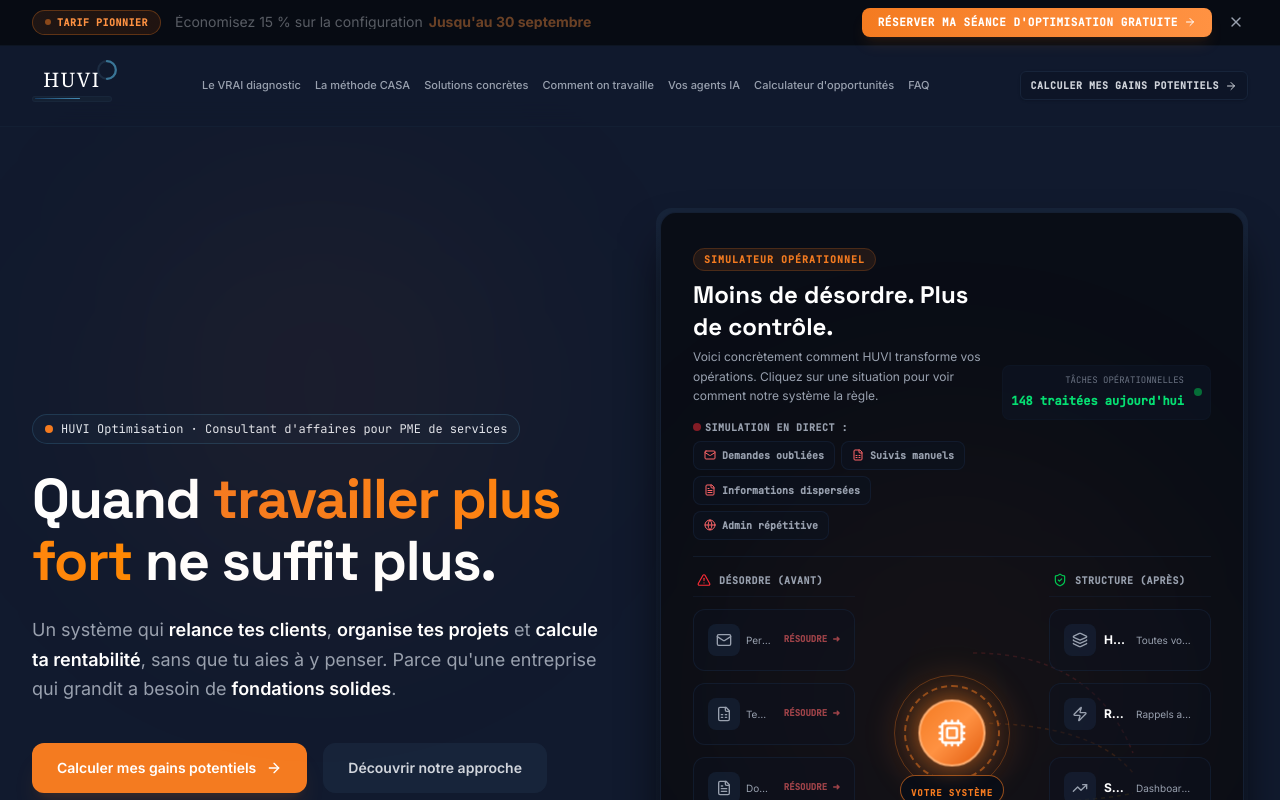
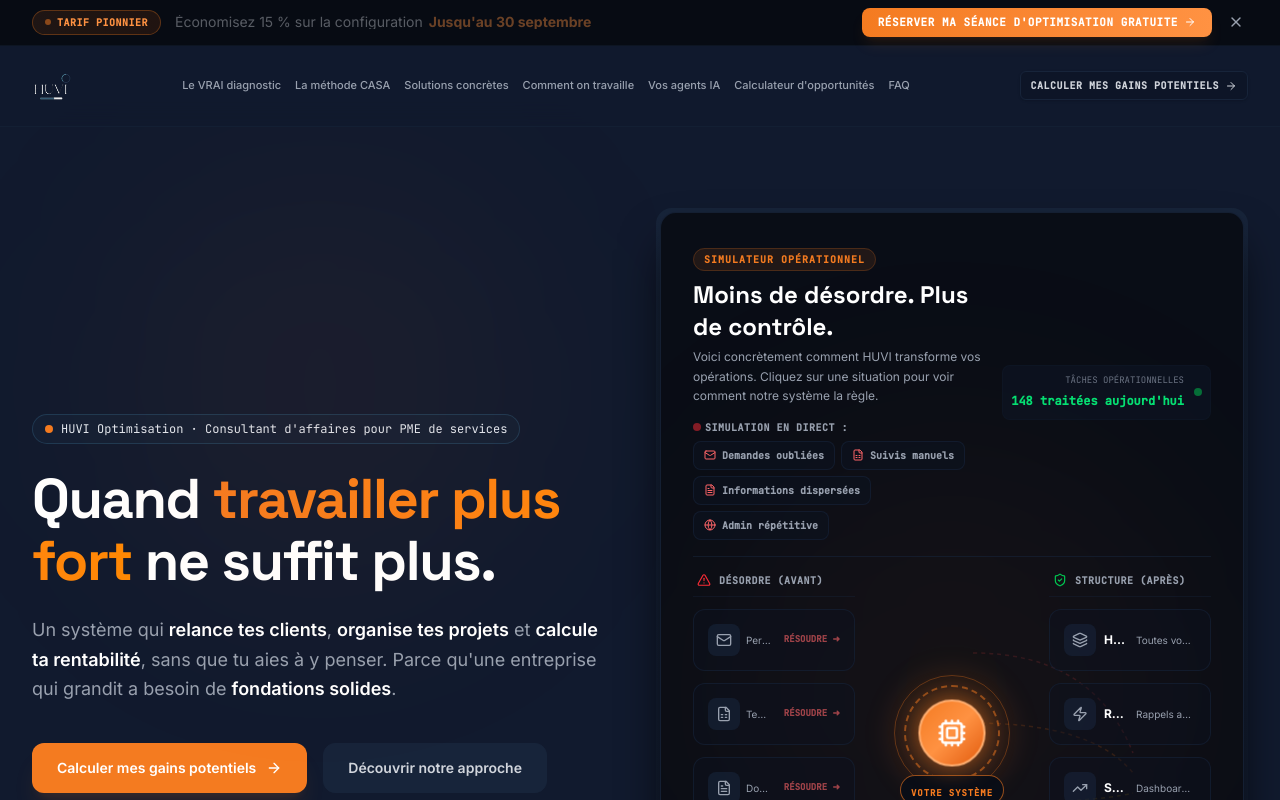
Before and after one commit to HUVIassistance/huvioptimisation.com, a React (Vite) app: page / in a window 1280 px wide. Shown: the top 800 px of the page. Built offline with nearby package versions, Linux system fonts and the light colour scheme.

Commit message:
fix: replace fake CSS logo with real HUVI logo site-wide + shrink /calendrier header

```diff
--- a/public/calendrier/index.html
+++ b/public/calendrier/index.html
@@ -37,7 +37,7 @@
     /* Header */
     .header {
       text-align: center;
-      padding: 20px 24px 12px;
+      padding: 10px 24px 6px;
       flex-shrink: 0;
       width: 100%;
       max-width: 600px;
@@ -52,11 +52,11 @@
       user-select: none;
     }
     .logo-img {
-      height: 50px;
+      height: 32px;
       width: auto;
     }
     @media (min-width: 640px) {
-      .logo-img { height: 60px; }
+      .logo-img { height: 40px; }
     }
 
     /* Calendar */
--- a/src/components/Logo.tsx
+++ b/src/components/Logo.tsx
@@ -6,69 +6,20 @@
   showProgressBar?: boolean;
 }
 
-export default function Logo({ className = "", size = 'md', showProgressBar = true }: LogoProps) {
-  const textSizeClass = {
-    sm: 'text-xl tracking-[0.08em]',
-    md: 'text-2xl sm:text-3xl tracking-[0.1em]',
-    lg: 'text-4xl sm:text-5xl tracking-[0.12em]'
-  }[size];
-
-  const circleSizeClass = {
-    sm: 'w-5 h-5 -top-2.5 -right-4',
-    md: 'w-7 h-7 -top-3.5 -right-6',
-    lg: 'w-10 h-10 -top-5 -right-9'
-  }[size];
-
-  const barWidthClass = {
-    sm: 'w-20 h-1.5 mt-1.5',
-    md: 'w-28 h-2.5 mt-2.5',
-    lg: 'w-40 h-3.5 mt-3.5'
+export default function Logo({ className = "", size = 'md', showProgressBar: _showProgressBar = true }: LogoProps) {
+  const sizeClass = {
+    sm: 'h-8 w-auto',
+    md: 'h-14 w-auto',
+    lg: 'h-24 w-auto'
   }[size];
 
   return (
     <div className={`flex flex-col items-center justify-center select-none ${className}`} id="huvi-logo-container">
-      {/* Upper part: HUVI wordmark + Circular Status Ring */}
-      <div className="relative flex items-center justify-center">
-        <span
-          className={`text-white font-normal leading-none ${textSizeClass}`}
-          style={{ fontFamily: 'Georgia, "Times New Roman", Times, serif' }}
-        >
-          HUVI
-        </span>
-
-        {/* Circular Progress Indicator on Top-Right */}
-        <div className={`absolute ${circleSizeClass}`}>
-          <svg viewBox="0 0 36 36" className="w-full h-full">
-            {/* Background circular track */}
-            <path
-              className="text-[#1C2C42]"
-              strokeWidth="4"
-              stroke="currentColor"
-              fill="none"
-              d="M18 2.0845 a 15.9155 15.9155 0 0 1 0 31.831 a 15.9155 15.9155 0 0 1 0 -31.831"
-            />
-            {/* Progress arc (Teal-blue) */}
-            <path
-              className="text-[#3A7697] stroke-current"
-              strokeDasharray="65, 100"
-              strokeWidth="4"
-              strokeLinecap="round"
-              fill="none"
-              d="M18 2.0845 a 15.9155 15.9155 0 0 1 0 31.831"
-            />
-          </svg>
-        </div>
-      </div>
-
-      {/* Lower horizontal progress bar */}
-      {showProgressBar && (
-        <div className={`${barWidthClass} bg-[#142032] rounded-full overflow-hidden border border-[#1C2C42]/50 p-[1.5px]`}>
-          <div
-            className="h-full bg-gradient-to-r from-[#173A5E] via-[#2F678E] to-[#458BB4] rounded-full transition-all duration-1000"
-            style={{ width: '60%' }}
-          ></div>
-        </div>
-      )}
+      <img
+        src="/logo.png"
+        alt="HUVI Optimisation"
+        className={sizeClass}
+      />
     </div>
   );
 }
```
Also changed, not shown: public/logo.png (added).
